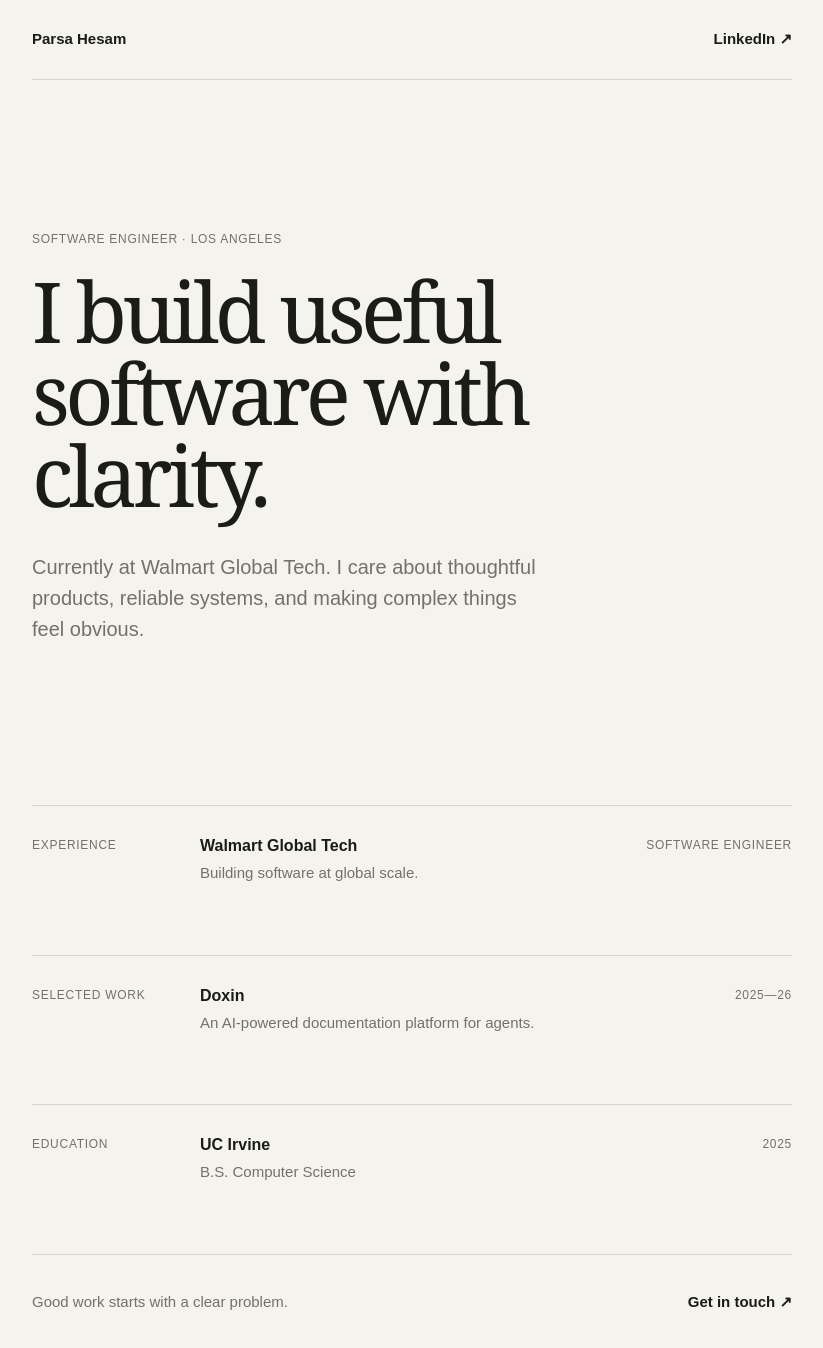
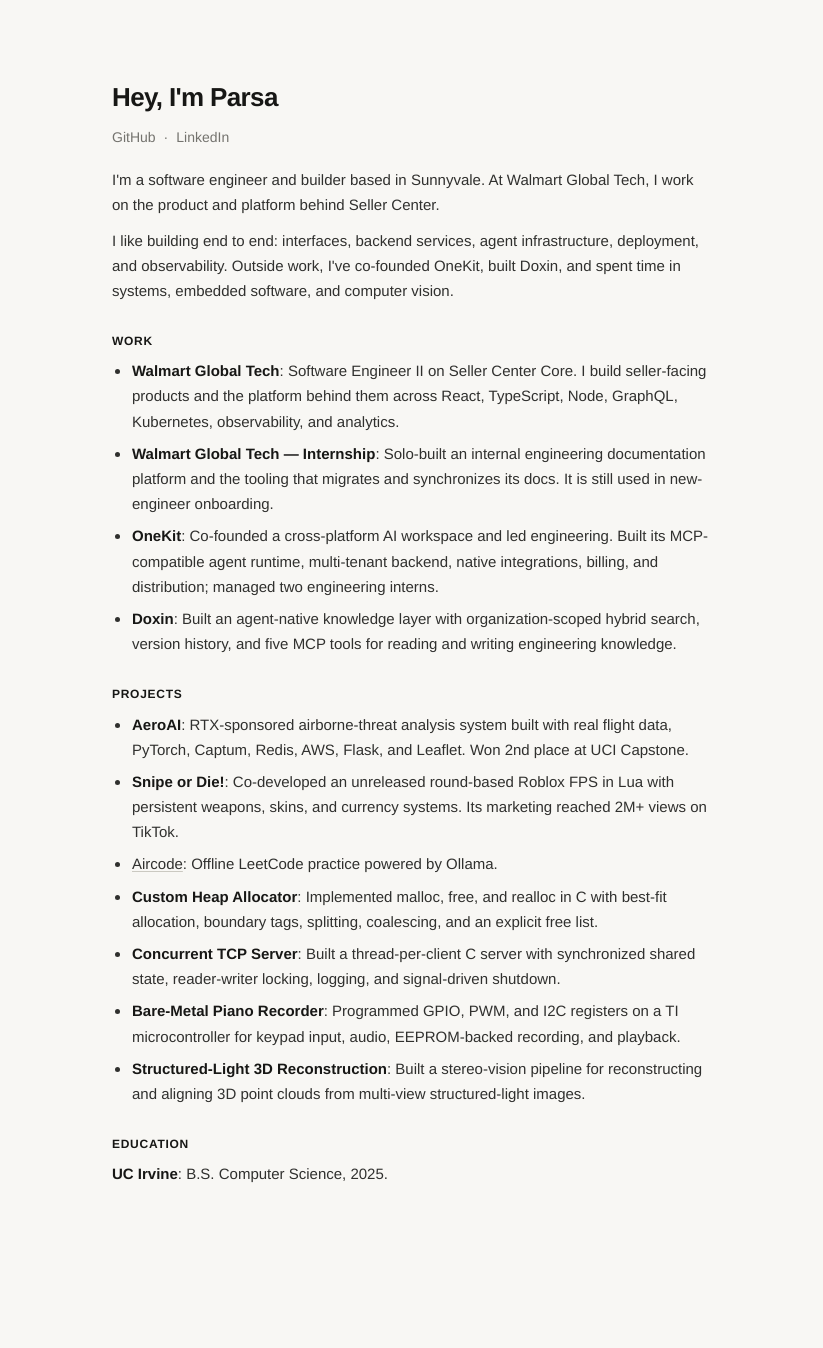
Before and after one commit to phesam/phesam.github.io, a Next.js app: page / in a window 1280 px wide. Shown: the top 1348 px of the page, without its empty margins (228-1051 px from the left). After the commit the page ends 1260 px from the top, so only its background shows below. Built offline with nearby package versions, Linux system fonts and the light colour scheme.

Commit message:
Rebuild portfolio from resume inventory

```diff
--- a/app/globals.css
+++ b/app/globals.css
@@ -1,10 +1,9 @@
 :root {
-  --paper: #f4f3ee;
-  --ink: #1b1b18;
-  --muted: #72716a;
-  --line: #d7d5cc;
-  --accent: #315b45;
-  color-scheme: light;
+  --paper: #f8f7f4;
+  --ink: #30302e;
+  --strong: #171715;
+  --muted: #74736e;
+  --line: #cbc9c1;
 }
 
 * {
@@ -15,159 +14,96 @@ body {
   margin: 0;
   background: var(--paper);
   color: var(--ink);
-  font-family: Arial, Helvetica, sans-serif;
+  font-family: 'Helvetica Neue', Arial, sans-serif;
   font-size: 15px;
-  line-height: 1.5;
+  line-height: 1.68;
   -webkit-font-smoothing: antialiased;
 }
 
 main {
-  width: min(100% - 40px, 760px);
+  width: min(100% - 40px, 600px);
   margin: 0 auto;
+  padding: 76px 0 64px;
+}
+
+h1 {
+  margin: 0 0 6px;
+  color: var(--strong);
+  font-size: 26px;
+  font-weight: 600;
+  letter-spacing: -0.025em;
+}
+
+h2 {
+  margin: 28px 0 7px;
+  color: var(--strong);
+  font-size: 12px;
+  font-weight: 600;
+  letter-spacing: 0.06em;
+  text-transform: uppercase;
+}
+
+p {
+  margin: 0 0 10px;
+}
+
+nav {
+  display: flex;
+  gap: 8px;
+  margin-bottom: 18px;
+  color: var(--muted);
+  font-size: 14px;
 }
 
 a {
-  color: inherit;
+  color: var(--ink);
+  font-weight: 500;
+  text-decoration-color: var(--line);
+  text-underline-offset: 2px;
+}
+
+nav a {
+  color: var(--muted);
   text-decoration: none;
 }
 
 a:hover,
 a:focus-visible {
-  color: var(--accent);
+  color: var(--strong);
+  text-decoration-color: var(--strong);
 }
 
 a:focus-visible {
   outline: 1px solid currentColor;
-  outline-offset: 4px;
+  outline-offset: 3px;
 }
 
-header {
-  display: flex;
-  justify-content: space-between;
-  align-items: center;
-  padding: 28px 0;
-  border-bottom: 1px solid var(--line);
+.intro {
+  margin-bottom: 4px;
 }
 
-.name,
-nav a,
-footer a {
+ul {
+  margin: 0;
+  padding-left: 19px;
+}
+
+li {
+  margin-bottom: 7px;
+  padding-left: 1px;
+}
+
+strong {
+  color: var(--strong);
   font-weight: 600;
 }
 
-.intro {
-  padding: clamp(84px, 15vw, 150px) 0 clamp(100px, 17vw, 160px);
-}
-
-.eyebrow,
-h2,
-.row > span {
-  color: var(--muted);
-  font-size: 12px;
-  letter-spacing: 0.06em;
-  text-transform: uppercase;
-}
-
-.eyebrow {
-  margin: 0 0 22px;
-}
-
-h1 {
-  max-width: 680px;
-  margin: 0;
-  font-family: Georgia, 'Times New Roman', serif;
-  font-size: clamp(48px, 9vw, 84px);
-  font-weight: 400;
-  letter-spacing: -0.055em;
-  line-height: 0.98;
-}
-
-.lede {
-  max-width: 520px;
-  margin: 36px 0 0;
-  color: var(--muted);
-  font-size: clamp(17px, 2.4vw, 20px);
-  line-height: 1.55;
-}
-
-section[aria-labelledby] {
-  display: grid;
-  grid-template-columns: 140px 1fr;
-  gap: 28px;
-  padding: 28px 0 70px;
-  border-top: 1px solid var(--line);
-}
-
-h2 {
-  margin: 2px 0 0;
-  font-weight: 400;
-}
-
-.list {
-  min-width: 0;
-}
-
-.row {
-  display: flex;
-  justify-content: space-between;
-  gap: 24px;
-}
-
-.row h3,
-.row p {
-  margin: 0;
-}
-
-.row h3 {
-  font-size: 16px;
-  font-weight: 600;
-}
-
-.row p {
-  margin-top: 4px;
-  color: var(--muted);
-}
-
-.row > span {
-  flex: none;
-  padding-top: 2px;
-  text-align: right;
-}
-
-footer {
-  display: flex;
-  justify-content: space-between;
-  gap: 24px;
-  padding: 36px 0 72px;
-  border-top: 1px solid var(--line);
-}
-
-footer p {
-  margin: 0;
-  color: var(--muted);
-}
-
-@media (max-width: 560px) {
+@media (max-width: 640px) {
   main {
-    width: min(100% - 32px, 760px);
+    width: min(100% - 40px, 600px);
+    padding-top: 48px;
   }
 
-  .intro {
-    padding: 76px 0 96px;
-  }
-
-  section[aria-labelledby] {
-    grid-template-columns: 1fr;
-    gap: 24px;
-    padding-bottom: 56px;
-  }
-
-  .row,
-  footer {
-    align-items: flex-start;
-  }
-
-  .row > span {
-    max-width: 120px;
+  body {
+    font-size: 15px;
   }
 }
--- a/app/page.tsx
+++ b/app/page.tsx
@@ -1,81 +1,133 @@
-const Arrow = () => <span aria-hidden="true">↗</span>;
+type Item = {
+  name: string;
+  description: string;
+  href?: string;
+};
+
+const work: Item[] = [
+  {
+    name: 'Walmart Global Tech',
+    description:
+      'Software Engineer II on Seller Center Core. I build seller-facing products and the platform behind them across React, TypeScript, Node, GraphQL, Kubernetes, observability, and analytics.',
+  },
+  {
+    name: 'Walmart Global Tech — Internship',
+    description:
+      'Solo-built an internal engineering documentation platform and the tooling that migrates and synchronizes its docs. It is still used in new-engineer onboarding.',
+  },
+  {
+    name: 'OneKit',
+    description:
+      'Co-founded a cross-platform AI workspace and led engineering. Built its MCP-compatible agent runtime, multi-tenant backend, native integrations, billing, and distribution; managed two engineering interns.',
+  },
+  {
+    name: 'Doxin',
+    description:
+      'Built an agent-native knowledge layer with organization-scoped hybrid search, version history, and five MCP tools for reading and writing engineering knowledge.',
+  },
+];
+
+const projects: Item[] = [
+  {
+    name: 'AeroAI',
+    description:
+      'RTX-sponsored airborne-threat analysis system built with real flight data, PyTorch, Captum, Redis, AWS, Flask, and Leaflet. Won 2nd place at UCI Capstone.',
+  },
+  {
+    name: 'Snipe or Die!',
+    description:
+      'Co-developed an unreleased round-based Roblox FPS in Lua with persistent weapons, skins, and currency systems. Its marketing reached 2M+ views on TikTok.',
+  },
+  {
+    name: 'Aircode',
+    href: 'https://github.com/phesam/aircode',
+    description: 'Offline LeetCode practice powered by Ollama.',
+  },
+  {
+    name: 'Custom Heap Allocator',
+    description:
+      'Implemented malloc, free, and realloc in C with best-fit allocation, boundary tags, splitting, coalescing, and an explicit free list.',
+  },
+  {
+    name: 'Concurrent TCP Server',
+    description:
+      'Built a thread-per-client C server with synchronized shared state, reader-writer locking, logging, and signal-driven shutdown.',
+  },
+  {
+    name: 'Bare-Metal Piano Recorder',
+    description:
+      'Programmed GPIO, PWM, and I2C registers on a TI microcontroller for keypad input, audio, EEPROM-backed recording, and playback.',
+  },
+  {
+    name: 'Structured-Light 3D Reconstruction',
+    description:
+      'Built a stereo-vision pipeline for reconstructing and aligning 3D point clouds from multi-view structured-light images.',
+  },
+];
+
+function List({ title, items }: { title: string; items: Item[] }) {
+  return (
+    <section>
+      <h2>{title}</h2>
+      <ul>
+        {items.map(({ name, description, href }) => (
+          <li key={name}>
+            {href ? (
+              <a href={href} target="_blank" rel="noreferrer">
+                {name}
+              </a>
+            ) : (
+              <strong>{name}</strong>
+            )}
+            : {description}
+          </li>
+        ))}
+      </ul>
+    </section>
+  );
+}
 
 export default function Home() {
   return (
     <main>
-      <header>
-        <a className="name" href="#top" aria-label="Back to top">
-          Parsa Hesam
+      <h1>Hey, I&apos;m Parsa</h1>
+
+      <nav aria-label="Social links">
+        <a href="https://github.com/phesam" target="_blank" rel="noreferrer">
+          GitHub
         </a>
-        <nav aria-label="Social links">
-          <a
-            href="https://www.linkedin.com/in/parsa-hesam"
-            target="_blank"
-            rel="noreferrer"
-          >
-            LinkedIn <Arrow />
-          </a>
-        </nav>
-      </header>
-
-      <section className="intro" id="top">
-        <p className="eyebrow">Software engineer · Los Angeles</p>
-        <h1>I build useful software with clarity.</h1>
-        <p className="lede">
-          Currently at Walmart Global Tech. I care about thoughtful products,
-          reliable systems, and making complex things feel obvious.
-        </p>
-      </section>
-
-      <section aria-labelledby="experience">
-        <h2 id="experience">Experience</h2>
-        <div className="list">
-          <article className="row">
-            <div>
-              <h3>Walmart Global Tech</h3>
-              <p>Building software at global scale.</p>
-            </div>
-            <span>Software engineer</span>
-          </article>
-        </div>
-      </section>
-
-      <section aria-labelledby="selected-work">
-        <h2 id="selected-work">Selected work</h2>
-        <div className="list">
-          <article className="row">
-            <div>
-              <h3>Doxin</h3>
-              <p>An AI-powered documentation platform for agents.</p>
-            </div>
-            <span>2025—26</span>
-          </article>
-        </div>
-      </section>
-
-      <section aria-labelledby="education">
-        <h2 id="education">Education</h2>
-        <div className="list">
-          <article className="row">
-            <div>
-              <h3>UC Irvine</h3>
-              <p>B.S. Computer Science</p>
-            </div>
-            <span>2025</span>
-          </article>
-        </div>
-      </section>
-
-      <footer>
-        <p>Good work starts with a clear problem.</p>
+        <span>·</span>
         <a
           href="https://www.linkedin.com/in/parsa-hesam"
           target="_blank"
           rel="noreferrer"
         >
-          Get in touch <Arrow />
+          LinkedIn
         </a>
-      </footer>
+      </nav>
+
+      <div className="intro">
+        <p>
+          I&apos;m a software engineer and builder based in Sunnyvale. At Walmart
+          Global Tech, I work on the product and platform behind Seller Center.
+        </p>
+        <p>
+          I like building end to end: interfaces, backend services, agent
+          infrastructure, deployment, and observability. Outside work, I&apos;ve
+          co-founded OneKit, built Doxin, and spent time in systems, embedded
+          software, and computer vision.
+        </p>
+      </div>
+
+      <List title="Work" items={work} />
+      <List title="Projects" items={projects} />
+
+      <section>
+        <h2>Education</h2>
+        <p>
+          <strong>UC Irvine</strong>: B.S. Computer Science, 2025.
+        </p>
+      </section>
     </main>
   );
 }
```
